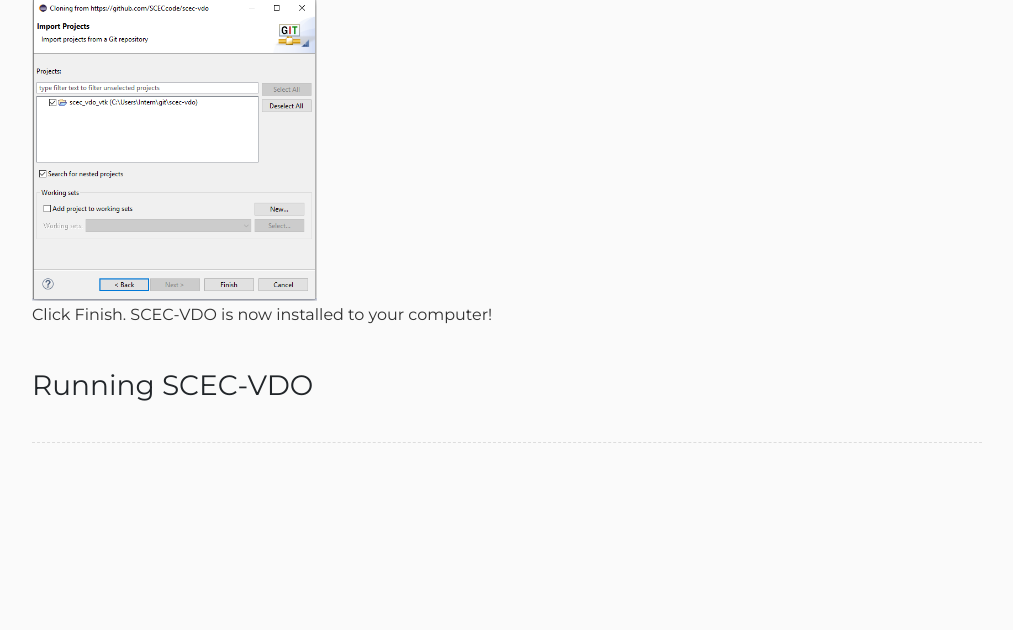
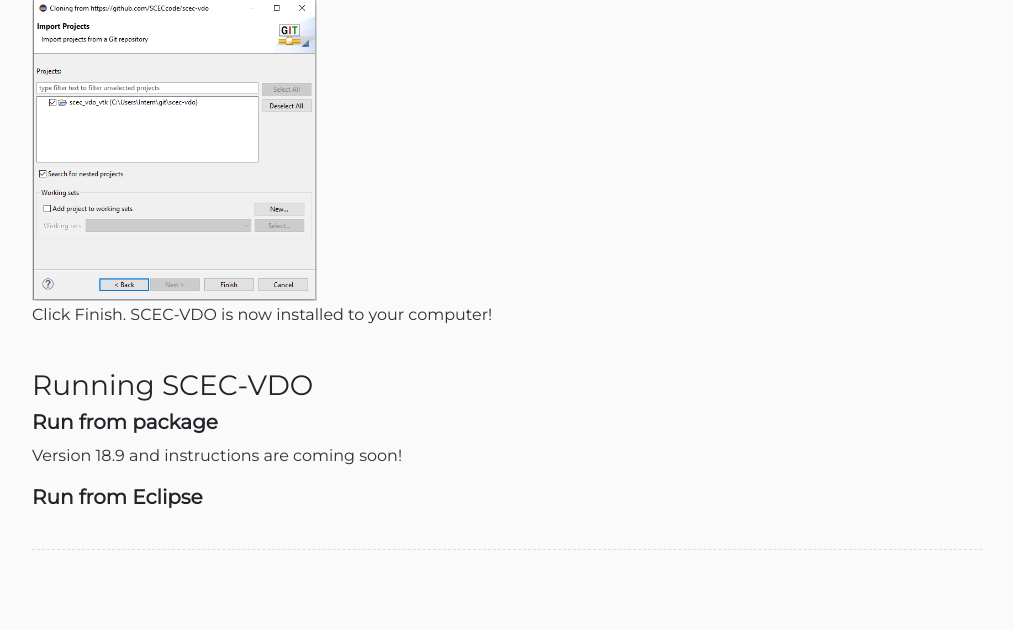
Before and after one commit to gina-yang/scecvdo-man, a PHP site: page /WebContent/manual/UserGuide.html in a window 1280 px wide. Shown: the part 3938-4568 px from the top of the page, without its empty margins (258-1271 px from the left). Before the commit the page ends 4381 px from the top, so only its background shows below. Run offline with PHP 8.4, Linux system fonts and the light colour scheme; some libraries are stand-ins or nearby versions.

Commit message:
Begin run instructions

```diff
--- a/WebContent/manual/UserGuide.html
+++ b/WebContent/manual/UserGuide.html
@@ -99,11 +99,12 @@
 
 					<button type="button" id="sidebarCollapse" class="btn btn-info btn-dark">
 						<i class="fas fa-align-left"></i>
-						<span> Hide</span>
+						<span> Toggle menu</span>
 					</button>
 					<a class="nav-link" href="https://github.com/SCECcode/scec-vdo/"><i class="fab fa-github" style="font-size: 1.5em;"></i> SCEC-VDO on GitHub</a>
 				</div>
 			</nav>
+
 
 			<div id="About">
 				<h1>About</h1>
@@ -184,6 +185,11 @@
 
 			<div id="Run">
 				<h3>Running SCEC-VDO</h3>
+				<h5>Run from package</h5>
+				<p>Version 18.9 and instructions are coming soon!</p>
+
+				<h5>Run from Eclipse</h5>
+				<p></p>
 			</div>
 
 			<div class="line"></div>
```
Also changed, not shown: WebContent/manual/main.css (indentation only).
